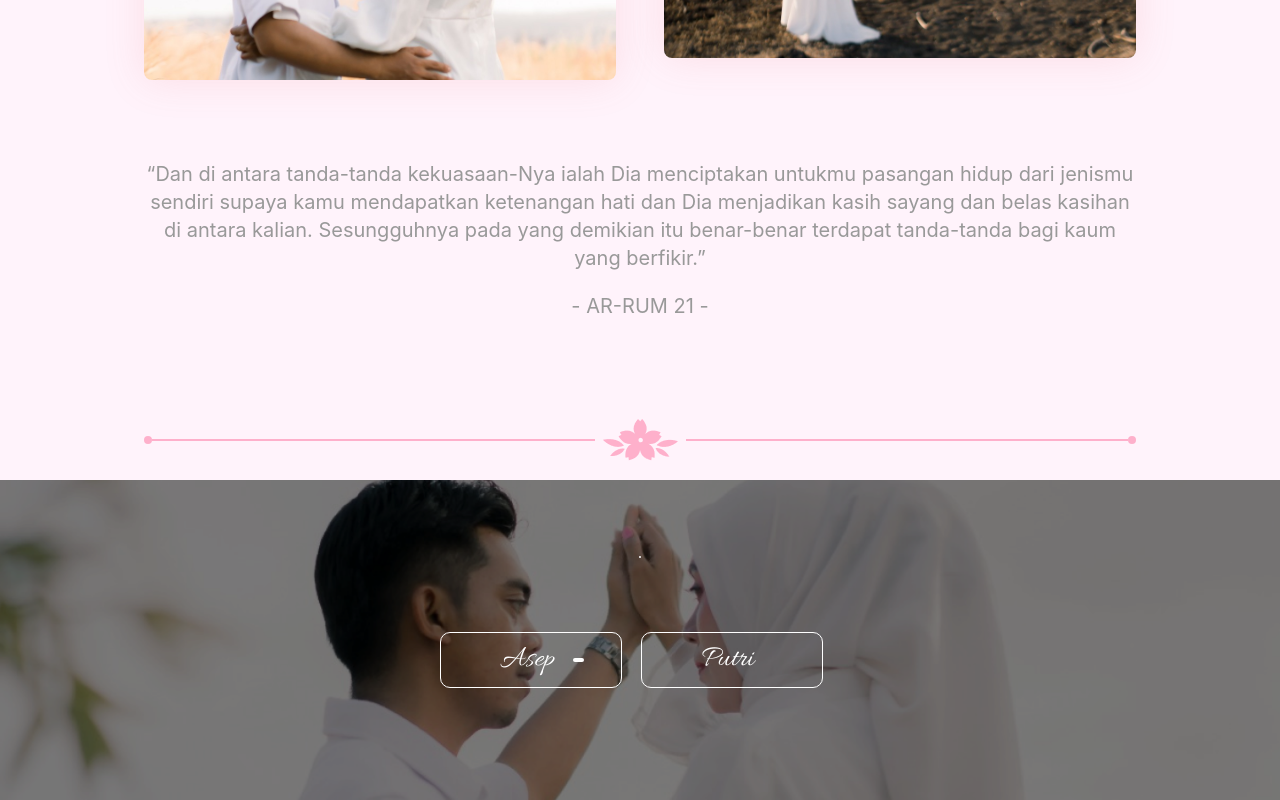
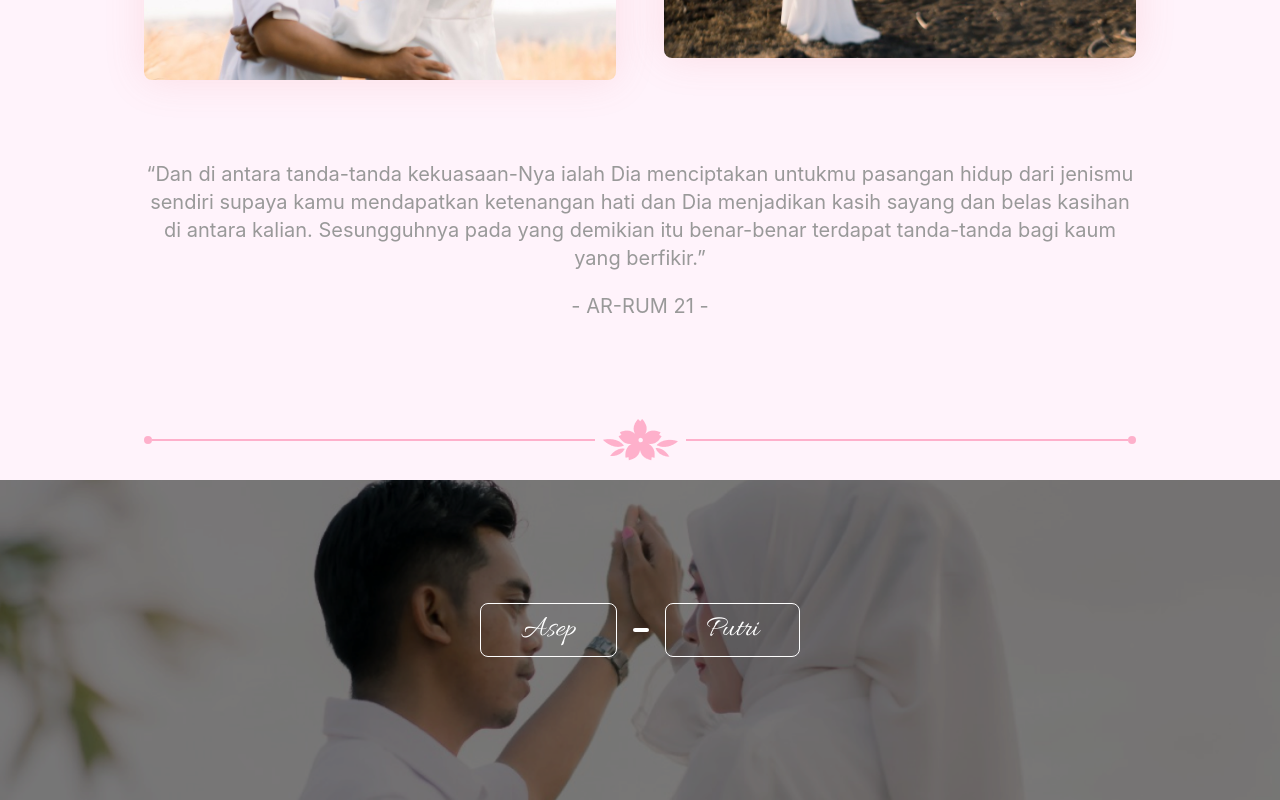
Before and after one commit to RikiSanjayaa/wedding-inv-web, a Next.js app: page / in a window 1280 px wide. Shown: the part 6740-7540 px from the top of the page. Built offline with nearby package versions, Linux system fonts and the light colour scheme.

Commit message:
footer yang diperbaiki

```diff
--- a/components/page/Footer.js
+++ b/components/page/Footer.js
@@ -1,43 +1,21 @@
 export default function Footer() {
-    return (
-      <div className="relative inset-0 bg-cover bg-center h-44 md:h-60 lg:h-80" style={{ backgroundImage: 'url(/images/landing_img.png)' }}>
-        {/* Overlay hitam dengan kecerahan 5 */}
-        <div className="absolute inset-0 bg-black opacity-5"></div>
-
-        <div className="h-full w-full flex-col justify-center items-center gap-[50px] md:gap-[60px] 2xl:gap-[70px] inline-flex relative z-10">
-          <div className="w-[25px] h-[25px] relative">
-            <div className="w-[9px] h-[9px] left-[8px] top-[8px] absolute flex-col justify-start items-center gap-px inline-flex">
-              <div className="flex-col justify-start items-center flex" />
-              <div className="w-0.5 h-0.5 bg-white rounded-full" />
-            </div>
+  return (
+    <div
+      className="relative inset-0 bg-cover bg-center h-44 md:h-60 lg:h-80"
+      style={{ backgroundImage: 'url(/images/landing_img.png)' }}>
+      <div className="absolute inset-0 bg-black opacity-5"></div>
+      <div className="h-full w-full flex flex-col justify-center items-center gap-4 relative z-10">
+        <div className="flex items-center gap-4">
+          <div className="flex items-center justify-center px-10 py-2 border border-white rounded-lg">
+            <div className="text-white text-3xl font-normal font-['Allura']">Asep</div>
           </div>
-
-          <div className="flex-col justify-start items-center gap-[25px] flex">
-            <div className="w-[400.72px] h-14 relative">
-              <div className="w-[136.53px] h-14 px-[90px] left-0 top-0 absolute rounded-[10px] border border-white justify-center items-center gap-2.5 inline-flex">
-                <div className="h-14 p-2.5 justify-center items-center gap-2.5 flex">
-                  <div className="w-[61px] text-white text-3xl font-normal font-['Allura'] leading-9">Asep</div>
-                </div>
-              </div>
-              <div className="w-[134.87px] h-14 px-[90px] left-[200.86px] top-0 absolute rounded-[10px] border border-white justify-center items-center gap-2.5 inline-flex">
-                <div className="h-14 p-2.5 justify-center items-center gap-2.5 flex">
-                  <div className="w-[60px] text-white text-3xl font-normal font-['Allura'] leading-9">Putri</div>
-                </div>
-              </div>
-              <div className="w-[11px] h-1 left-[133.03px] top-[26px] absolute bg-white rounded-[20px]" />
-            </div>
-
-            <div className="self-stretch grow shrink basis-0 justify-start items-center inline-flex">
-              <div className="grow shrink basis-0 p-2.5 flex-col justify-start items-start gap-2.5 inline-flex" />
-              <div className="w-[350.62px] h-5 relative">
-                <div className="w-5 h-5 left-[7.81px] top-[-0px] absolute" />
-                <div className="w-[12.50px] h-[12.50px] left-[23.12px] top-[7.50px] absolute" />
-                <div className="w-[12.50px] h-[12.50px] left-[-0px] top-[7.19px] absolute" />
-              </div>
-              <div className="grow shrink basis-0 p-2.5 flex-col justify-start items-start gap-2.5 inline-flex" />
-            </div>
+          <div className="w-4 h-1 bg-white rounded-full"></div>
+          <div className="flex items-center justify-center px-10 py-2 border border-white rounded-lg">
+            <div className="text-white text-3xl font-normal font-['Allura']">Putri</div>
           </div>
         </div>
+        <div className="w-[300px] h-1 bg-transparent"></div>
       </div>
-    );
-  }
+    </div>
+  );
+}
```
